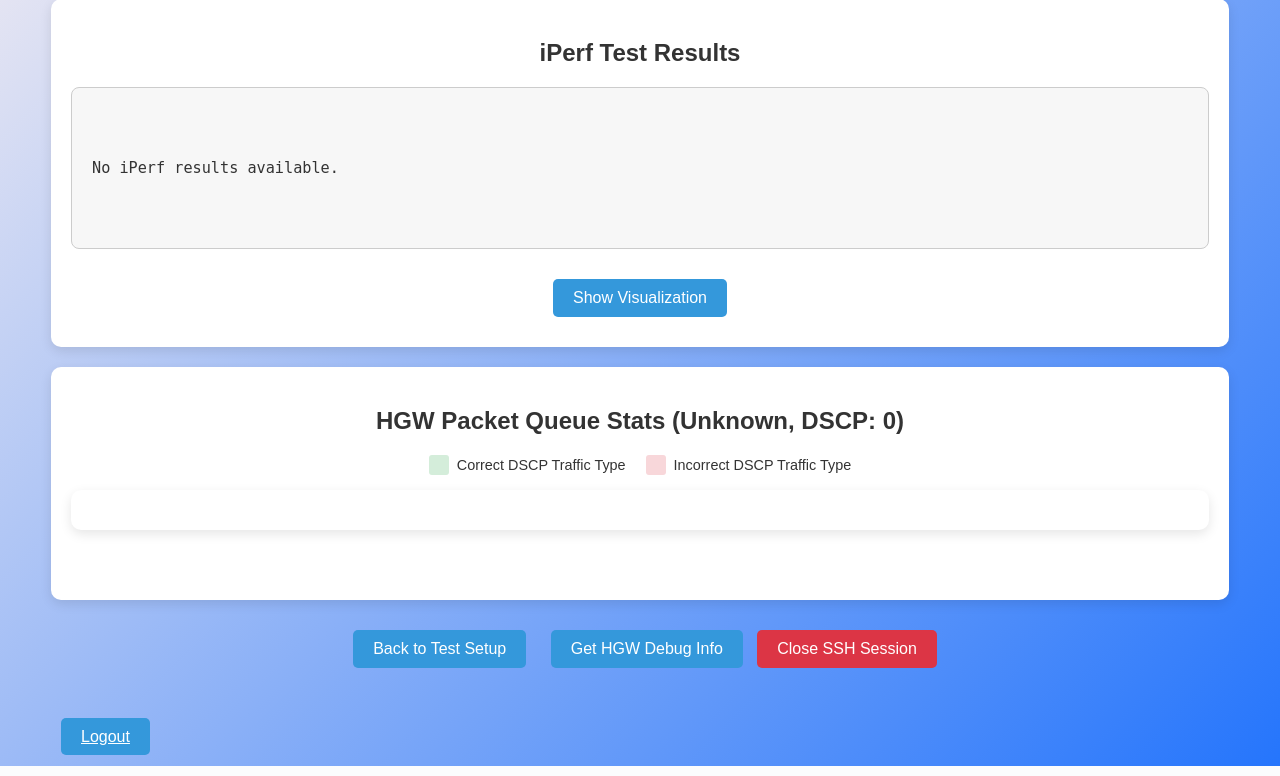
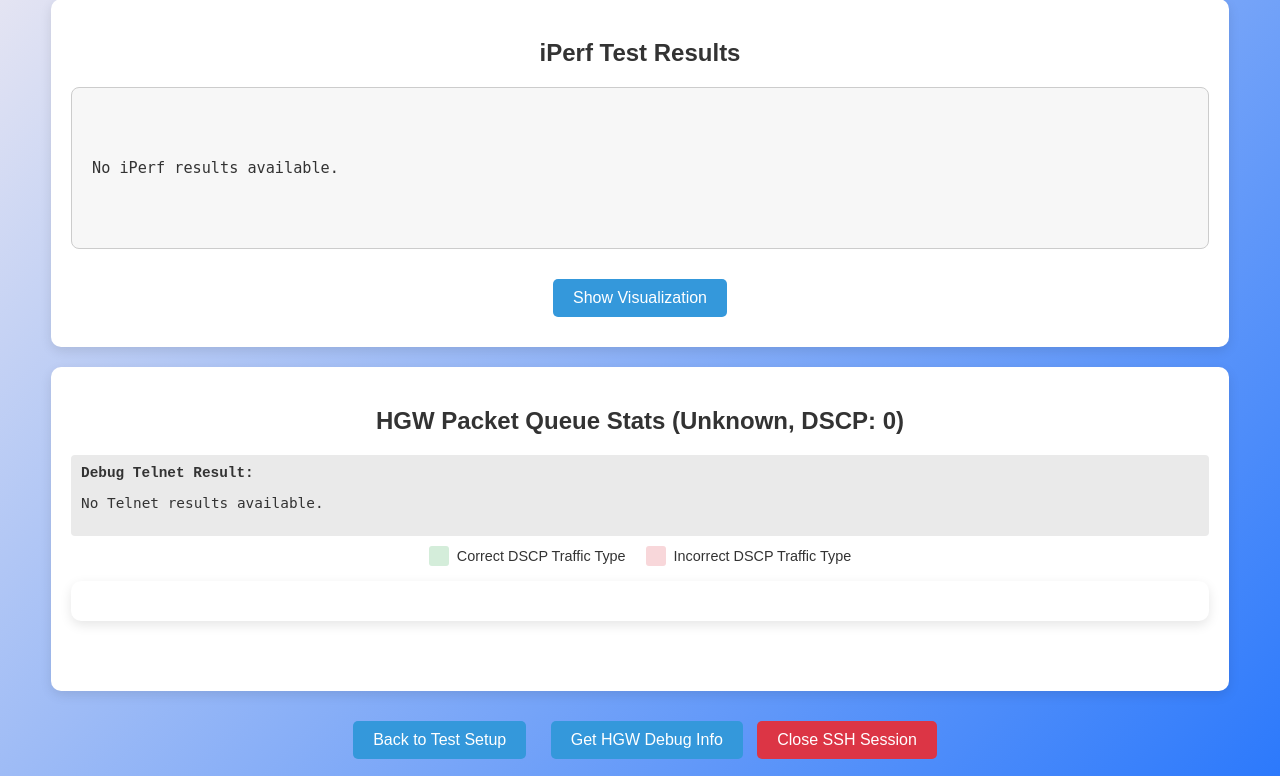
Before and after one commit to marwakhlifi/QosP, a Flask app: page /index3 in a window 1280 px wide. Shown: the part 113-889 px from the top of the page. Run offline with Flask 3, Linux system fonts and the light colour scheme; the visitor is signed in with stand-in values (Sample User, id 1).

Commit message:
ver 0905

```diff
--- a/templates/index3.html
+++ b/templates/index3.html
@@ -205,7 +205,11 @@
         <!-- HGW Results -->
         <div class="container">
             <h2>HGW Packet Queue Stats ({{ result.traffic_type | capitalize | default('Unknown') }}, DSCP: {{ result.dscp_value | default('0') }})</h2>
-
+            <!-- Debug Output -->
+            <div class="debug">
+                <strong>Debug Telnet Result:</strong><br>
+                <pre>{{ result.telnet_result | join('\n') | default('No Telnet output') }}</pre>
+            </div>
             <div class="legend">
                 <div><span class="color-box green"></span> Correct DSCP Traffic Type</div>
                 <div><span class="color-box red"></span> Incorrect DSCP Traffic Type</div>
--- a/templates/view.html
+++ b/templates/view.html
@@ -227,7 +227,7 @@
         <div class="icon">
             <i class="fas fa-network-wired"></i>
         </div>
-        <h1>Available Devices</h1>
+        <h1>Available Servers Devices    </h1>
     </div>
 
     {% if devices %}
```
